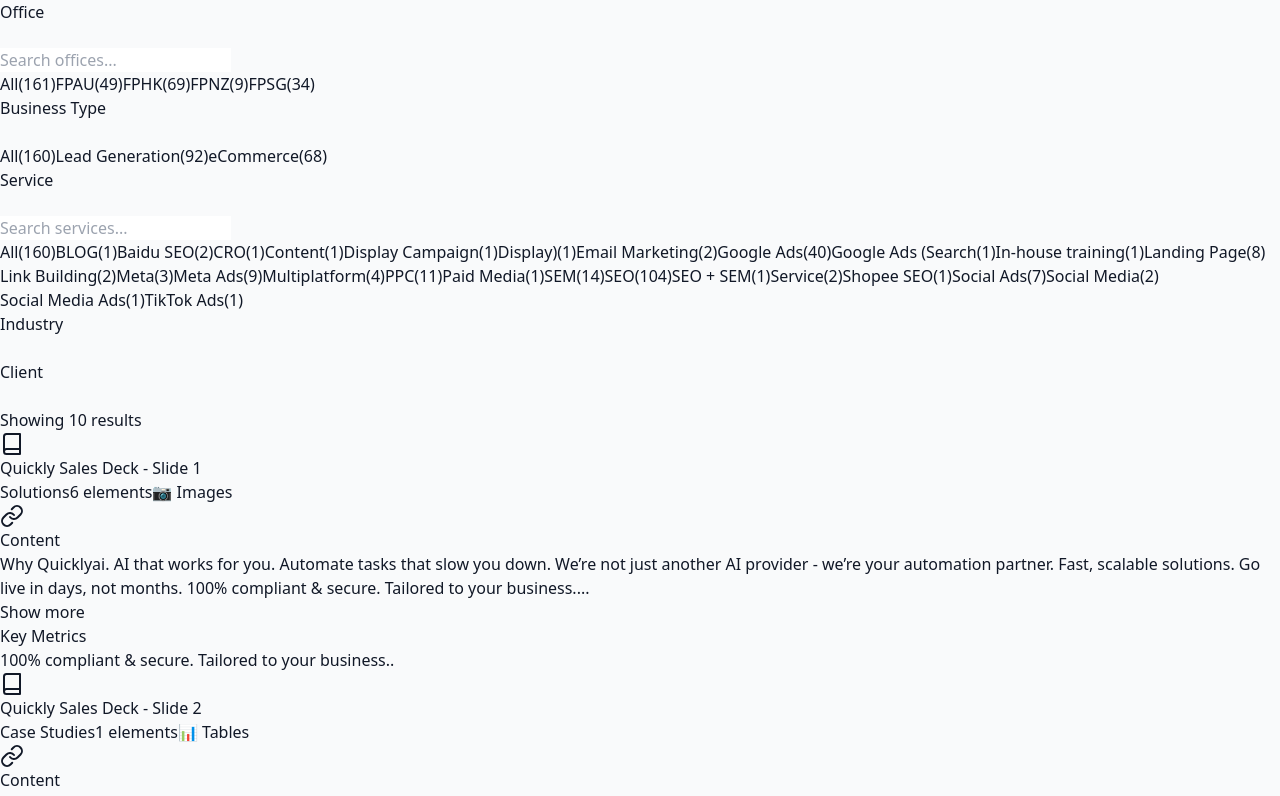
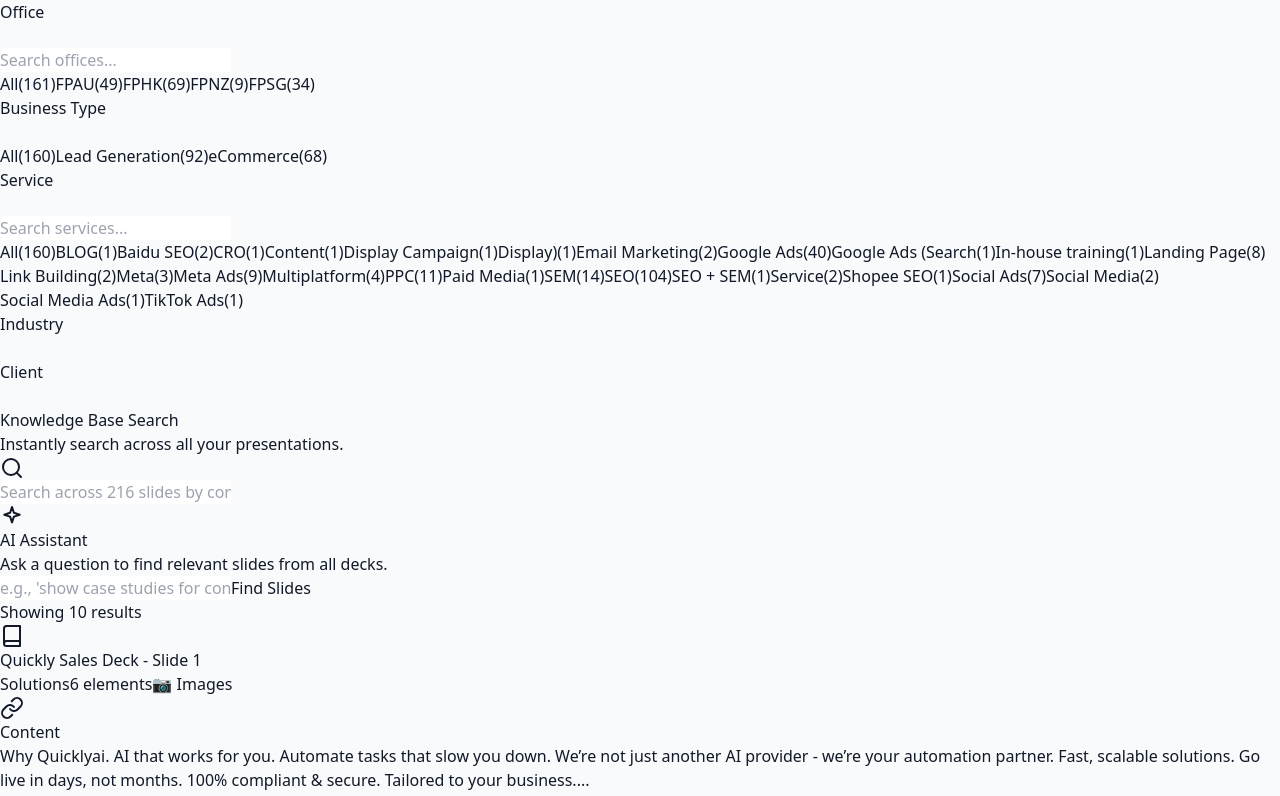
Before and after one commit to siddhrthshnkr/slide-search-app, a React (Vite) app: page / in a window 1280 px wide. Shown: the part 456-1252 px from the top of the page. Built offline with nearby package versions, Linux system fonts and the light colour scheme.

Commit message:
Update App.jsx

```diff
--- a/src/App.jsx
+++ b/src/App.jsx
@@ -837,8 +837,37 @@
       {/* Main Content */}
       <div className="flex-1 flex flex-col min-h-screen">
         <main className="flex-1 px-6 py-8">
+          <header className="text-center mb-8">
+            <h1 className="text-4xl md:text-5xl font-bold text-slate-900">Knowledge Base Search</h1>
+            <p className="text-slate-600 mt-2">Instantly search across all your presentations.</p>
+          </header>
 
-        <div className="space-y-4">
+          <div className="relative mb-8" ref={searchWrapperRef}>
+            <SearchIcon />
+            <input type="text" value={query} onChange={(e) => handleSearch(e.target.value)} onFocus={() => setIsAutocompleteVisible(true)} placeholder={`Search across ${allSlides.length} slides by content, category, or topic...`} className="w-full pl-12 pr-4 py-3 text-lg border-2 border-slate-300 rounded-full focus:ring-4 focus:ring-blue-200 focus:border-blue-500 outline-none transition-shadow"/>
+            {isAutocompleteVisible && suggestions.length > 0 && query.length > 0 && (
+              <div className="absolute top-full mt-2 w-full bg-white border border-slate-200 rounded-lg shadow-lg z-10 overflow-hidden">
+                <ul>{suggestions.map((s, i) => (<li key={i} onClick={() => handleAutocompleteClick(s)} className="px-4 py-2 hover:bg-slate-100 cursor-pointer text-slate-700">{highlightText(s, query)}</li>))}</ul>
+              </div>
+            )}
+          </div>
+
+          <div className="bg-white/60 border border-blue-200 rounded-xl p-5 mb-10 shadow-sm">
+               <div className="flex items-center mb-3"><SparklesIcon className="h-6 w-6 text-blue-500 mr-3"/><h2 className="text-xl font-bold text-slate-800">AI Assistant</h2></div>
+              <p className="text-slate-600 mb-4 text-sm">Ask a question to find relevant slides from all decks.</p>
+              <div className="flex flex-col sm:flex-row gap-2">
+                  <input type="text" value={aiQuery} onChange={(e) => setAiQuery(e.target.value)} placeholder="e.g., 'show case studies for content marketing'" className="flex-grow pl-4 pr-4 py-2 border border-slate-300 rounded-lg focus:ring-2 focus:ring-blue-200 outline-none" onKeyDown={(e) => e.key === 'Enter' && handleAiSearch()}/>
+                  <button onClick={handleAiSearch} disabled={isAiLoading || !Fuse} className="bg-blue-600 text-white font-semibold px-5 py-2 rounded-lg hover:bg-blue-700 transition-colors disabled:bg-slate-400 disabled:cursor-not-allowed flex items-center justify-center">
+                      {isAiLoading ? (<div className="w-5 h-5 border-2 border-white border-t-transparent rounded-full animate-spin"></div>) : 'Find Slides'}
+                  </button>
+              </div>
+              {aiError && <p className="text-red-500 text-sm mt-2">{aiError}</p>}
+          </div>
+
+          {isLoading && <div className="text-center text-slate-500">Loading knowledge base...</div>}
+          {error && <div className="text-center text-red-500 bg-red-100 p-4 rounded-lg">{error}</div>}
+
+          <div className="space-y-4">
           {!isAiLoading && results.length > 0 ? (
             <div className="mb-4">
               <p className="text-sm text-slate-600">
```
